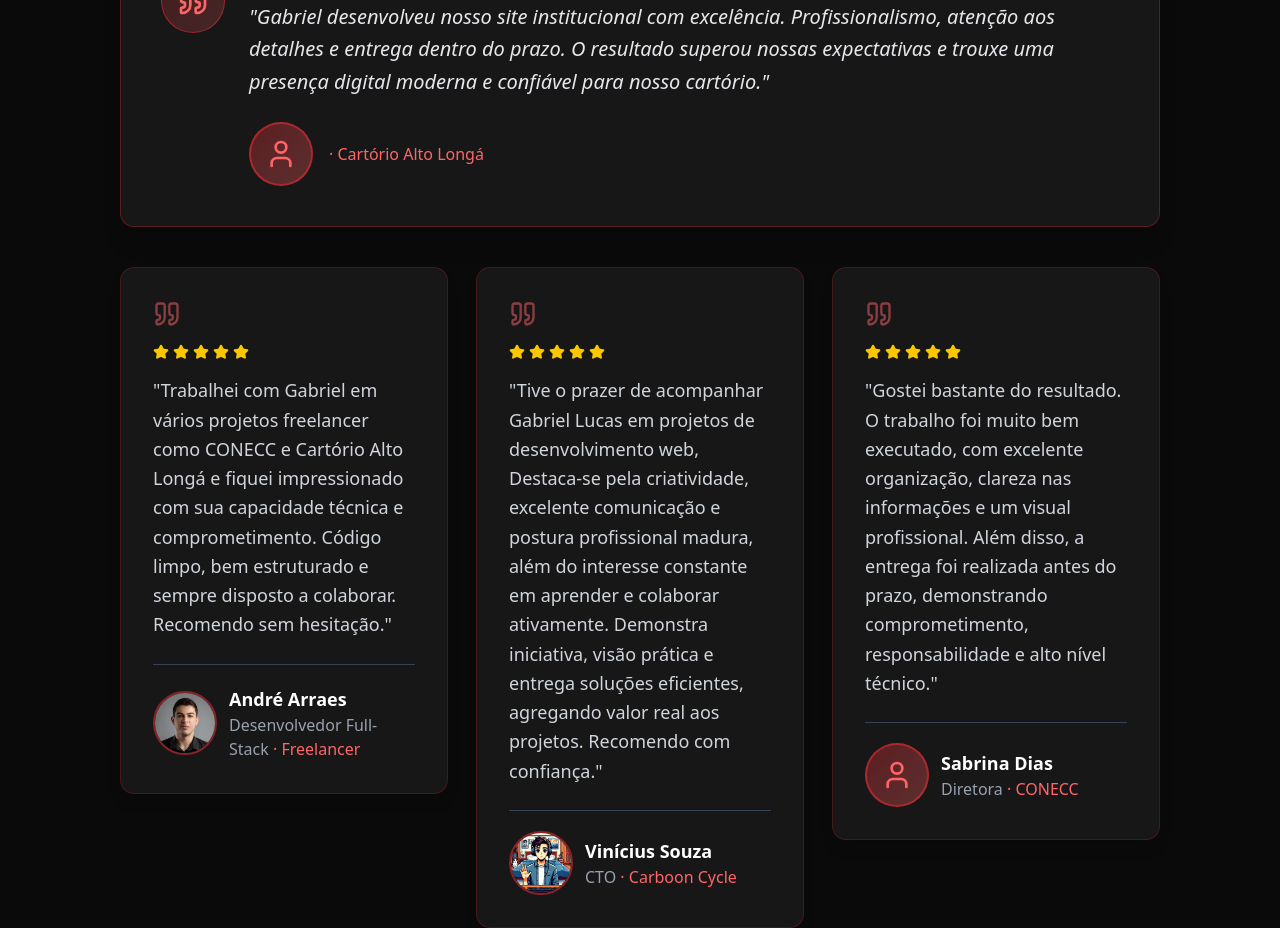
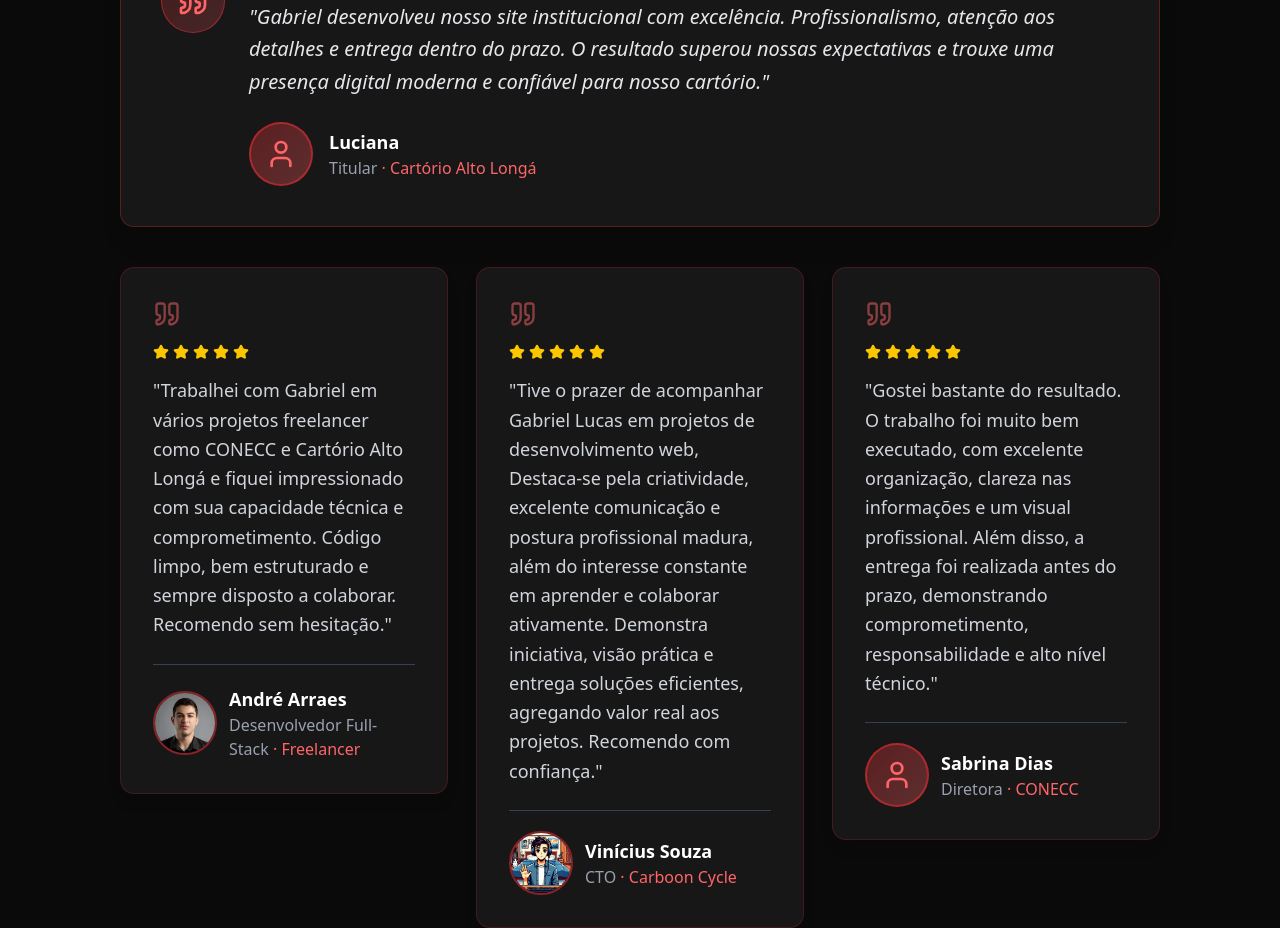
Before and after one commit to sougabrielxd/sougabrielxd, a Next.js app: page / in a window 1280 px wide. Shown: the part 9540-10468 px from the top of the page. Built offline with nearby package versions, Linux system fonts and the light colour scheme; no server answers.

Commit message:
feat: update testimonial content with new client details
- Added client name and role to the testimonials data for enhanced credibility.
- Improved the overall presentation of client feedback by including specific identifiers.

```diff
--- a/app/pages/Testimonials.tsx
+++ b/app/pages/Testimonials.tsx
@@ -27,8 +27,8 @@ interface Testimonial {
 const testimonialsData: Testimonial[] = [
   {
     id: "1",
-    name: "",
-    role: "",
+    name: "Luciana",
+    role: "Titular",
     company: "Cartório Alto Longá",
     text: {
       pt: "Gabriel desenvolveu nosso site institucional com excelência. Profissionalismo, atenção aos detalhes e entrega dentro do prazo. O resultado superou nossas expectativas e trouxe uma presença digital moderna e confiável para nosso cartório.",
```
